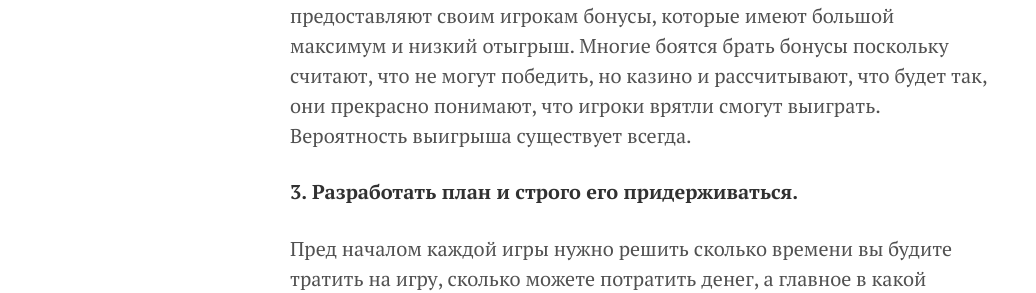
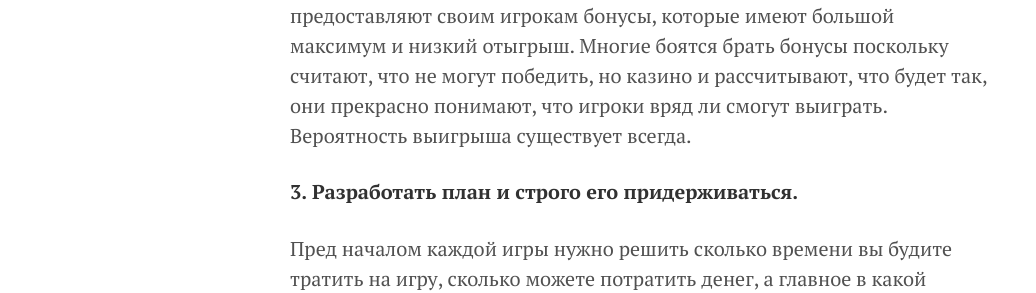
Before and after one commit to keepcalminblog/keepcalminblog.github.io, a Jekyll site: the page built from _posts/2019-01-28-sovety.md, in a window 1280 px wide and 900 px high, scrolled down 2106 px. Shown: the part 288-581 px from the top of the window, without its empty margins (0-1036 px from the left). Built offline with Jekyll 4.4.1, drawn with Linux system fonts in a browser that asks for light colours; Markdown is read by kramdown in place of the engine named in the settings; some of the changed lines change nothing that is shown; some of the changed text lies outside the part shown.

Commit message:
Update from Forestry.io ilya.kono@gmail.com updated _posts/2019-01-28-sovety.md

```diff
--- a/_posts/2019-01-28-sovety.md
+++ b/_posts/2019-01-28-sovety.md
@@ -1,19 +1,19 @@
 ---
 layout: post
-title: "Лучшие советы как обыграть онлайн казино "
+title: 'Лучшие советы как обыграть онлайн казино '
 quote: Как обыграть онлайн казино в интернете
 image: false
 video: false
-date: 2019-01-28 15:29:45
+date: 2019-01-28 15:29:45 +0000
+
 ---
-
 ## 6 лучших советов, о том, как обыграть онлайн – слоты
 
-Слоты очень сильно отличаются от обычных игр в простых казино, поскольку в онлайн – игре нужно полагаться только на случай ил удачу. В мире существуют определенные правила, которые игрок должен выполнять, играя в любую азартную игру, но особенно детально их нужно придерживаться во время игры в игровые автоматы. ]
+Слоты очень сильно отличаются от обычных игр в простых казино, поскольку в онлайн – игре нужно полагаться только на случай ил удачу. В мире существуют определенные правила, которые игрок должен выполнять, играя в любую азартную игру, но особенно детально их нужно придерживаться во время игры в игровые автоматы. \]
 
 {% include image.html url="/img/6-sovetov.jpg" width="100%" description="Советы как обыграть онлайн казино" %}
 
-### 1.  Правильно выбирать игры.]
+### 1.  Правильно выбирать игры.\]
 
 Есть такое понятие как «дисперсия» игры. Говоря простым языком, дисперсия рассказывает, как часто и сколько денег можно выиграть в каждой игре. Частота и сумма выигрыша могут сильно отличатся друг от друга, существует множество комбинаций, но для того, чтобы вам было легче понять, в данной статье будет рассказано про каждый игровой автомат с разными дисперсиями.
 
@@ -27,7 +27,7 @@
 
 #### 2.  Всегда используйте бонусы.
 
-Казино всегда очень щедрые на бонусы. Почти каждое казино предоставляют своим игрокам бонусы, которые имеют большой максимум и низкий отыгрыш. Многие боятся брать бонусы поскольку считают, что не могут победить, но казино и рассчитывают, что будет так, они прекрасно понимают, что игроки врятли смогут выиграть. Вероятность выигрыша существует всегда.
+Казино всегда очень щедрые на бонусы. Почти каждое казино предоставляют своим игрокам бонусы, которые имеют большой максимум и низкий отыгрыш. Многие боятся брать бонусы поскольку считают, что не могут победить, но казино и рассчитывают, что будет так, они прекрасно понимают, что игроки вряд ли смогут выиграть. Вероятность выигрыша существует всегда.
 
 #### 3.  Разработать план и строго его придерживаться.
 
```
